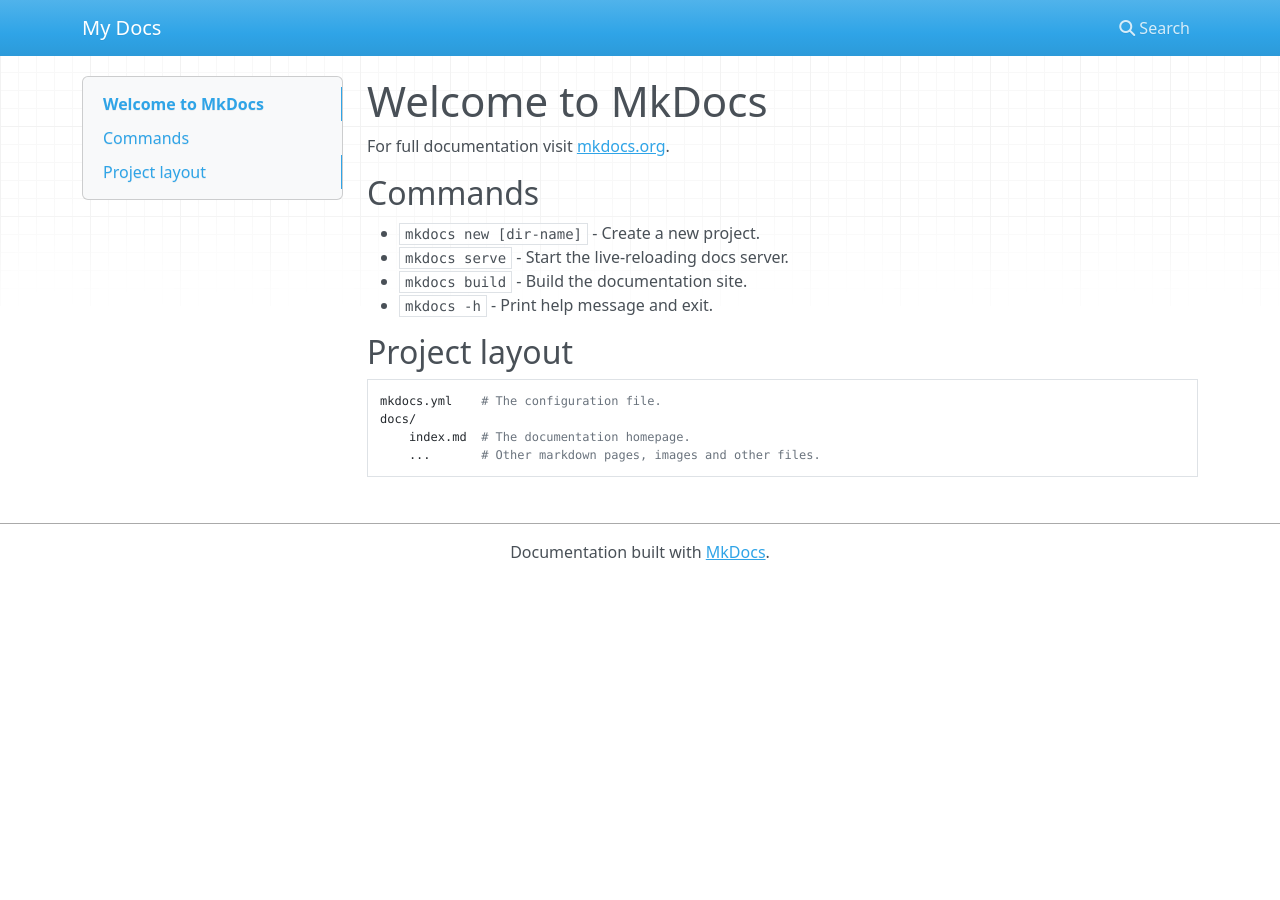
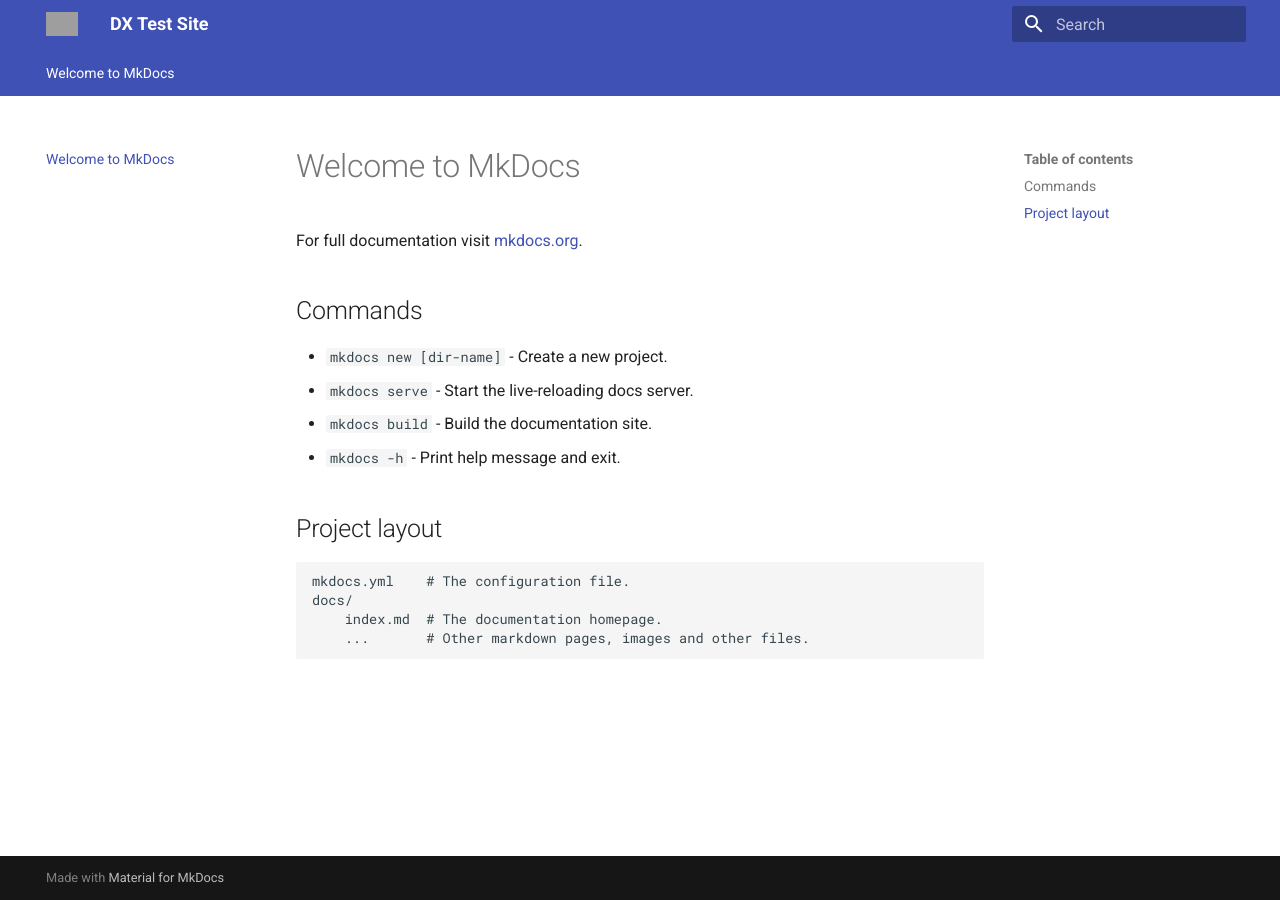
Before and after one commit to circularlizard/dx-test-doc, an MkDocs documentation site: the page built from docs/index.md, in a window 1280 px wide. Built offline with MkDocs 1.6.1 and Material for MkDocs 9.7.7, drawn with Linux system fonts in a browser that asks for light colours; nearby versions of some CDN libraries; grey boxes are pictures that could not be loaded.

Commit message:
Material

```diff
--- a/mkdocs.yml
+++ b/mkdocs.yml
@@ -1 +1,13 @@
-site_name: My Docs
+site_name: DX Test Site
+theme:
+  name: material
+  logo: assets/dx_logo.png
+  features:
+    - navigation.tabs
+    - navigation.indexes
+    - navigation.top
+    - navigation.instant
+    - navigation.expand
+plugins:
+    - awesome-pages
+    - search
```
